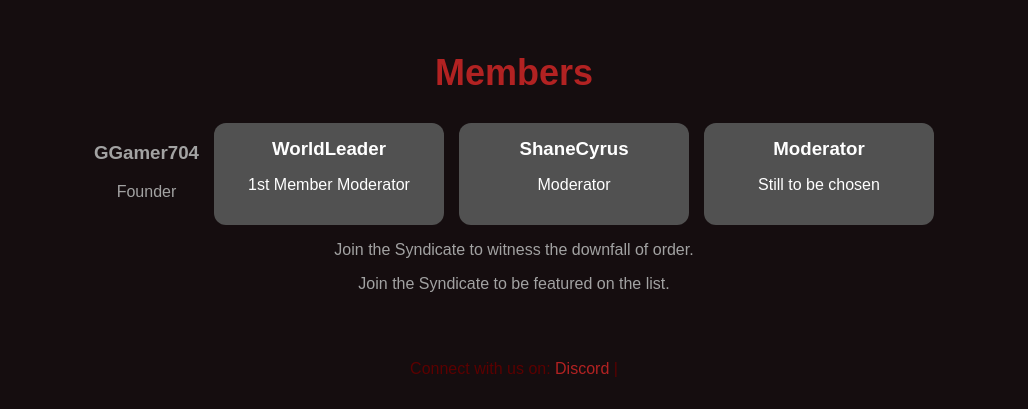
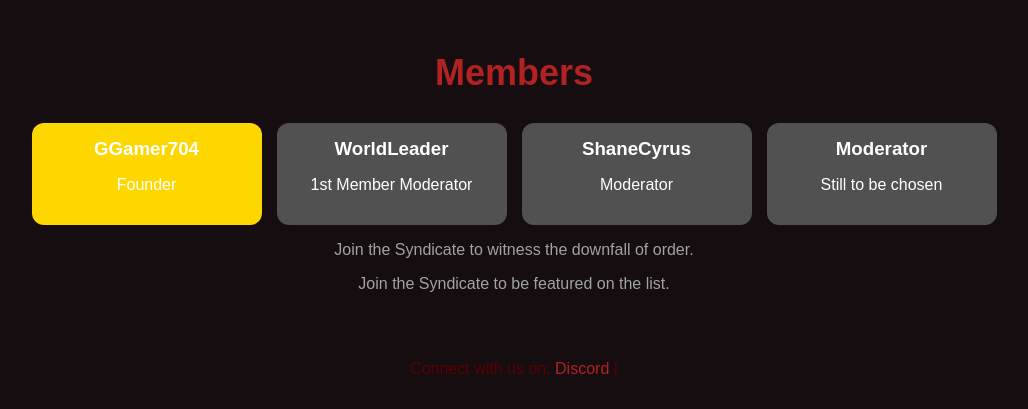
Before and after one commit to GGamer704/TheGameClan, a plain HTML site: page TheMainPhage.html in a window 1280 px wide. Shown: the part 741-1150 px from the top of the page, without its empty margins (126-1154 px from the left). Drawn offline with Linux system fonts and the light colour scheme; a web font is replaced by a local one.

Commit message:
Update style.css

```diff
--- a/style.css
+++ b/style.css
@@ -67,6 +67,15 @@ img {
     gap: 15px;
 }
 
+.MemberCard-Founder {
+    background-color: gold ;
+    border-radius: 12px;
+    padding: 15px;
+    width: 200px;
+    color: #fff;
+    text-align: center;
+}
+
 .MemberCard {
     background-color: rgb(81, 81, 81);
     border-radius: 12px;
@@ -76,6 +85,9 @@ img {
     text-align: center;
 }
 
+.MemberCard-Founder h3 {
+   margin: 0;
+}
 .MemberCard h3 {
     margin: 0;
 }
```
